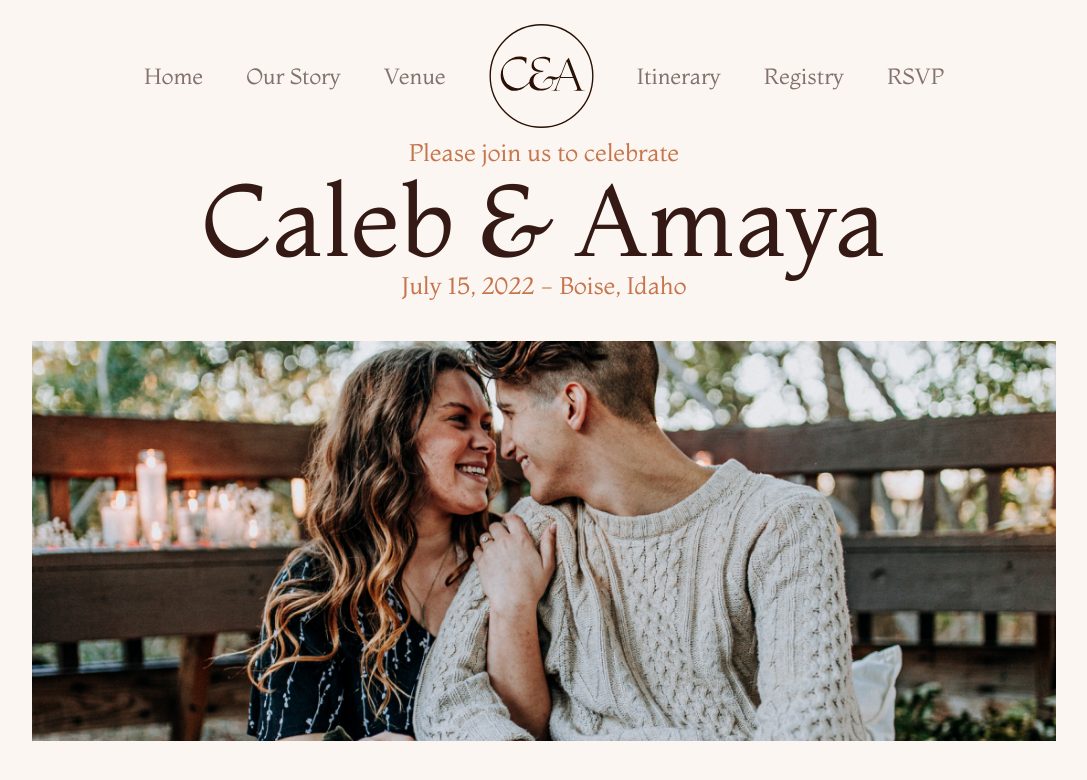
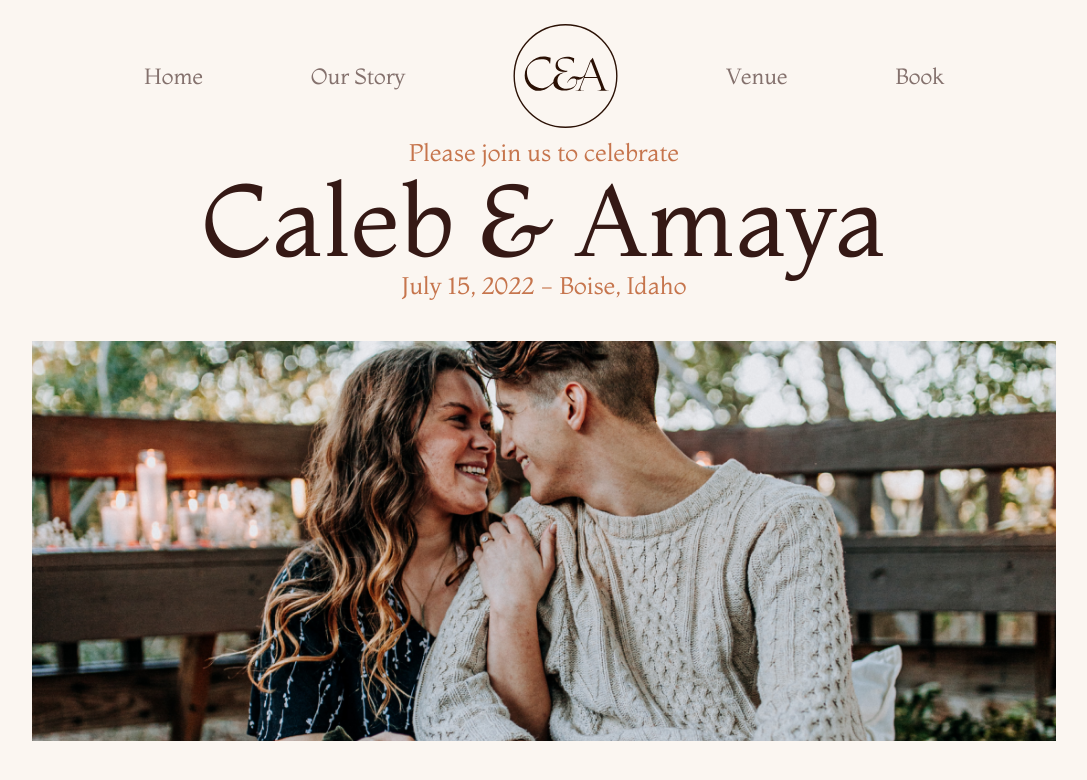
Before and after one commit to Hetari/wedding, a Vue app: page / in a window 1280 px wide. Shown: the top 780 px of the page, without its empty margins (96-1183 px from the left). Built offline with nearby package versions, Linux system fonts and the light colour scheme.

Commit message:
fix: scroll

```diff
--- a/src/App.vue
+++ b/src/App.vue
@@ -12,17 +12,14 @@
 </template>
 
 <script setup lang="ts">
+  import { Hero, Story, Venue, Cards, Team, Form } from './sections';
+  import { breakLineSvg } from './assets/images';
+  import { lenis } from './main';
   import { ScrollTrigger, gsap } from 'gsap/all';
-  import { Hero, Story, Venue, Cards, Team, Form } from './sections';
-  import Lenis from 'lenis';
-  import { breakLineSvg } from './assets/images';
 
-  const lenis = new Lenis();
+  gsap.ticker.lagSmoothing(0);
   lenis.on('scroll', ScrollTrigger.update);
-
   gsap.ticker.add((time) => {
     lenis.raf(time * 1000);
   });
-
-  gsap.ticker.lagSmoothing(0);
 </script>
--- a/src/components/Navbar.vue
+++ b/src/components/Navbar.vue
@@ -5,14 +5,15 @@
     >
       <template v-for="(item, i) in navItems" :key="item.id">
         <MagneticEffect v-if="i === logoIndex" textId="logo-link" divId="logo">
-          <li id="logo" class="bg-primary-50 min-w-16 max-w-28">
+          <li id="logo" class="min-w-16 max-w-28 bg-primary-50">
             <a id="logo-link" href="#app">
               <img :src="logo" alt="logo" />
             </a>
           </li>
         </MagneticEffect>
         <li
-          class="text-primary-950/60 hover:text-primary-950 text-nowrap transition-colors"
+          @click.prevent="goto(item.href)"
+          class="text-nowrap text-primary-950/60 transition-colors hover:text-primary-950"
         >
           <a :href="item.href">
             {{ item.label }}
@@ -26,7 +27,8 @@
 <script setup lang="ts">
   import MagneticEffect from './MagneticEffect.vue';
   import logo from '../assets/logo.svg';
-  const logoIndex = 3;
+  import { lenis } from '../main';
+  const logoIndex = 2;
 
   interface NavItem {
     id: string;
@@ -34,11 +36,15 @@
     href: string;
   }
   const navItems: NavItem[] = [
-    { id: 'home', label: 'Home', href: '/' },
-    { id: 'our-story', label: 'Our Story', href: '/our-story' },
-    { id: 'venue', label: 'Venue', href: '/venue' },
-    { id: 'itinerary', label: 'Itinerary', href: '/itinerary' },
-    { id: 'registry', label: 'Registry', href: '/registry' },
-    { id: 'rsvp', label: 'RSVP', href: '/rsvp' },
+    { id: 'home', label: 'Home', href: '#app' },
+    { id: 'our-story', label: 'Our Story', href: '#story' },
+    { id: 'venue', label: 'Venue', href: '#venue' },
+    { id: 'book', label: 'Book', href: '#form' },
   ];
+
+  const goto = (href: string) => {
+    lenis.scrollTo(href, {
+      duration: 3,
+    });
+  };
 </script>
--- a/src/main.ts
+++ b/src/main.ts
@@ -1,5 +1,9 @@
-import { createApp } from 'vue'
-import './style.css'
-import App from './App.vue'
+import { createApp } from 'vue';
+import './style.css';
+import App from './App.vue';
 
-createApp(App).mount('#app')
+import Lenis from 'lenis';
+const lenis = new Lenis();
+
+createApp(App).mount('#app');
+export { lenis };
```
